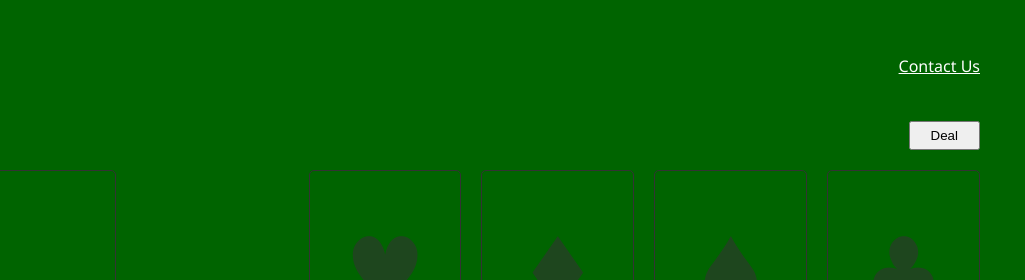
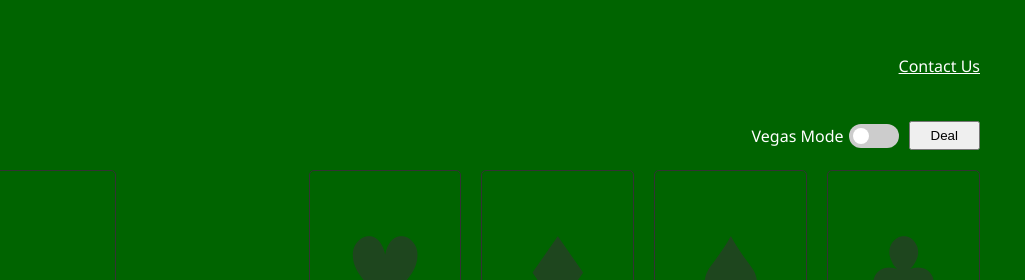
Before and after one commit to char-e/CST8334---Software-Dev.-Project-, a website built with Parcel: page index.html in a window 1280 px wide. Shown: the top 280 px of the page, 255-1280 px from the left. Built offline with nearby package versions, Linux system fonts and the light colour scheme.

Commit message:
Add Vegas mode toggle btn

```diff
--- a/index.html
+++ b/index.html
@@ -21,7 +21,14 @@
         <nav>
           <span>Score: </span>
           <span class="score">0</span>
-          <button class="deal" id="dealbtn">Deal</button>
+          <div class="control-group">
+            <label for="switch">Vegas Mode</label>
+            <label class="switch">
+              <input type="checkbox" />
+              <span class="slider round"></span>
+            </label>
+            <button class="deal" id="dealbtn">Deal</button>
+          </div>
         </nav>
       </div>
       <div class="card-table">
--- a/src/scss/base.scss
+++ b/src/scss/base.scss
@@ -13,13 +13,78 @@ nav {
   margin-top: 20px;
 }
 
+.control-group {
+  display: flex;
+  align-items: center;
+  margin-left: auto;
+}
+
 .deal {
-  margin-left: auto;
   padding: 5px 20px;
+  margin-left: 10px;
 }
 
 .score {
   padding: 0 15px;
+}
+
+.switch {
+  margin-left: 5px;
+  position: relative;
+  display: inline-block;
+  width: 50px;
+  height: 24px;
+}
+.switch input {
+  opacity: 0;
+  width: 0;
+  height: 0;
+}
+
+.slider {
+  position: absolute;
+  cursor: pointer;
+  top: 0;
+  left: 0;
+  right: 0;
+  bottom: 0;
+  background-color: #ccc;
+  -webkit-transition: .4s;
+  transition: .4s;
+}
+
+.slider:before {
+  position: absolute;
+  content: "";
+  height: 16px;
+  width: 16px;
+  left: 4px;
+  bottom: 4px;
+  background-color: white;
+  -webkit-transition: .4s;
+  transition: .4s;
+}
+
+input:checked + .slider {
+  background-color: #5cb85c;
+}
+
+input:focus + .slider {
+  box-shadow: 0 0 1px #5cb85c;
+}
+
+input:checked + .slider:before {
+  -webkit-transform: translateX(26px);
+  -ms-transform: translateX(26px);
+  transform: translateX(26px);
+}
+
+.slider.round {
+  border-radius: 34px;
+}
+
+.slider.round:before {
+  border-radius: 50%;
 }
 
 .row {
```
